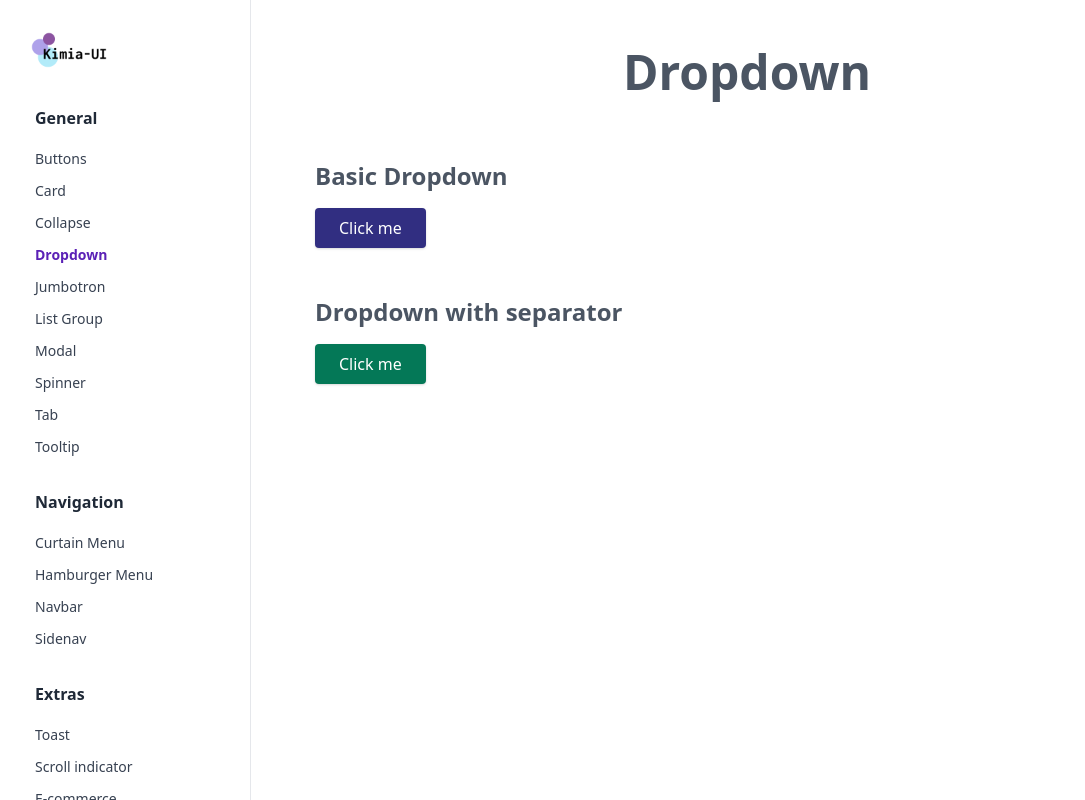
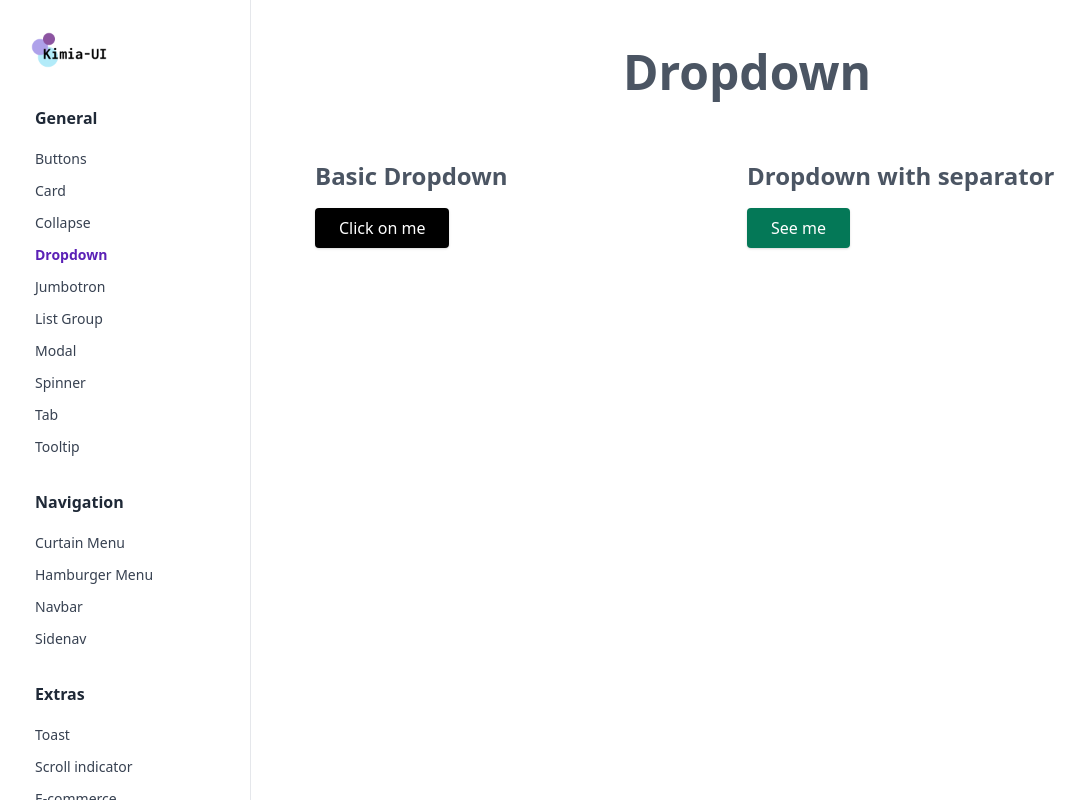
Before and after one commit to enochndika/kimia-UI, a Next.js app: page /components/dropdown in a window 1280 px wide. Shown: the whole page, without its empty margins (53-1138 px from the left). Built offline with nearby package versions, Linux system fonts and the light colour scheme.

Commit message:
rewrite dropdown component

```diff
--- a/components/general/dropdown/index.tsx
+++ b/components/general/dropdown/index.tsx
@@ -4,14 +4,17 @@ interface Props {
   children: ReactNode;
 }
 
-interface DropdownProps extends Props {
-  title: string;
-  btnClassName: string;
+interface DropdownToggleProps extends Props {
+  className?: string;
 }
 
-const Dropdown = ({ children, btnClassName, title }: DropdownProps) => {
+const useToggle = () => {
   const [show, setShow] = useState<boolean>(false);
   const ref = useRef<HTMLDivElement>(null);
+
+  const toggle = () => {
+    setShow(!show);
+  };
 
   useEffect(() => {
     const handleOutsideClick = (event) => {
@@ -36,52 +39,80 @@ const Dropdown = ({ children, btnClassName, title }: DropdownProps) => {
     return () => document.removeEventListener("keyup", handleEscape);
   }, [show]);
 
+  return {
+    show,
+    toggle,
+    ref,
+  };
+};
+
+const Dropdown = ({ children }: Props) => {
+  const firstChild = children[0];
+  const secondChild = children[1];
+  const { ref, show, toggle } = useToggle();
+
   return (
-    <>
-      <button
-        onClick={() => setShow(!show)}
-        className={`${btnClassName} text-white focus:outline-none shadow rounded px-6 py-2 font-medium transition ease-in duration-200`}
-      >
-        {title}
-      </button>
-      <div className="relative" ref={ref}>
-        {show && children}
+    <div>
+      <div onClick={toggle} className="cursor-pointer">
+        {firstChild}
       </div>
-    </>
+      {show && (
+        <div className="relative block" ref={ref}>
+          {secondChild}
+        </div>
+      )}
+    </div>
   );
 };
 
+Dropdown.Toggle = ({ children, className }: DropdownToggleProps) => (
+  <div className={className}>{children}</div>
+);
+
 Dropdown.Menu = ({ children }: Props) => (
-  <ul className="absolute z-20 mt-2 py-2 px-4 border border-solid text-xs md:text-sm bg-white rounded shadow-md">
+  <div
+    style={{ transform: "translate3d(0px, 3px, 0px)" }}
+    className="block z-30 absolute top-0 left-0  bg-white float-left py-2 px-0 text-left border border-gray-300 rounded-sm mt-0.5 mb-0 mx-0 bg-clip-padding"
+  >
     {children}
-  </ul>
+  </div>
 );
 
 Dropdown.Item = ({ children }: Props) => (
-  <li className="block py-2 px-4 hover:bg-gray-200 cursor-pointer">
+  <div className="block w-full py-1 px-8 mb-2 text-sm font-normal clear-both whitespace-nowrap border-0 hover:bg-gray-200 cursor-pointer">
     {children}
-  </li>
+  </div>
 );
 
 export const DropdownComponent: FC = () => (
-  <div className="row">
-    <div className="col-12 mb-12 md:col-6">
+  <div className="flex flex-wrap">
+    <div className="w-full mb-12 md:w-6/12">
       <h2 className="font-bold text-gray-600 text-lg md:text-2xl mb-4">
         Basic Dropdown
       </h2>
-      <Dropdown title="Click me" btnClassName="bg-indigo-900">
+      <Dropdown>
+        <Dropdown.Toggle>
+          <button className="bg-black text-white focus:outline-none shadow rounded px-6 py-2 font-medium">
+            Click on me
+          </button>
+        </Dropdown.Toggle>
         <Dropdown.Menu>
           <Dropdown.Item>Enoch Ndika</Dropdown.Item>
-          <Dropdown.Item>Next.js</Dropdown.Item>
+          <Dropdown.Item>Josue Kazenga</Dropdown.Item>
           <Dropdown.Item>Business</Dropdown.Item>
         </Dropdown.Menu>
       </Dropdown>
     </div>
-    <div className="col-12 mb-6 md:mb-0 md:col-6">
+    <div className="w-full mb-12 md:w-6/12">
       <h2 className="font-bold text-gray-600 text-lg md:text-2xl mb-4">
         Dropdown with separator
       </h2>
-      <Dropdown title="Click me" btnClassName="bg-green-700">
+      <Dropdown>
+        <Dropdown.Toggle>
+          <button className="bg-green-700 text-white focus:outline-none shadow rounded px-6 py-2 font-medium">
+            See me
+          </button>
+        </Dropdown.Toggle>
         <Dropdown.Menu>
           <Dropdown.Item>Heroku</Dropdown.Item>
           <Dropdown.Item>Postgres</Dropdown.Item>
--- a/components/general/tabs/index.tsx
+++ b/components/general/tabs/index.tsx
@@ -6,7 +6,7 @@ interface Props {
 
 interface TabsProps {
   variant: 1 | 2 | 3;
-  children: any;
+  children: ReactNode | any;
 }
 
 interface TabsContent extends Props {
--- a/styles/global.module.css
+++ b/styles/global.module.css
@@ -1,7 +1,3 @@
-.code {
-  height: 500px;
-}
-
 @media (min-width: 768px) {
   .container {
     padding-left: 5%;
```
